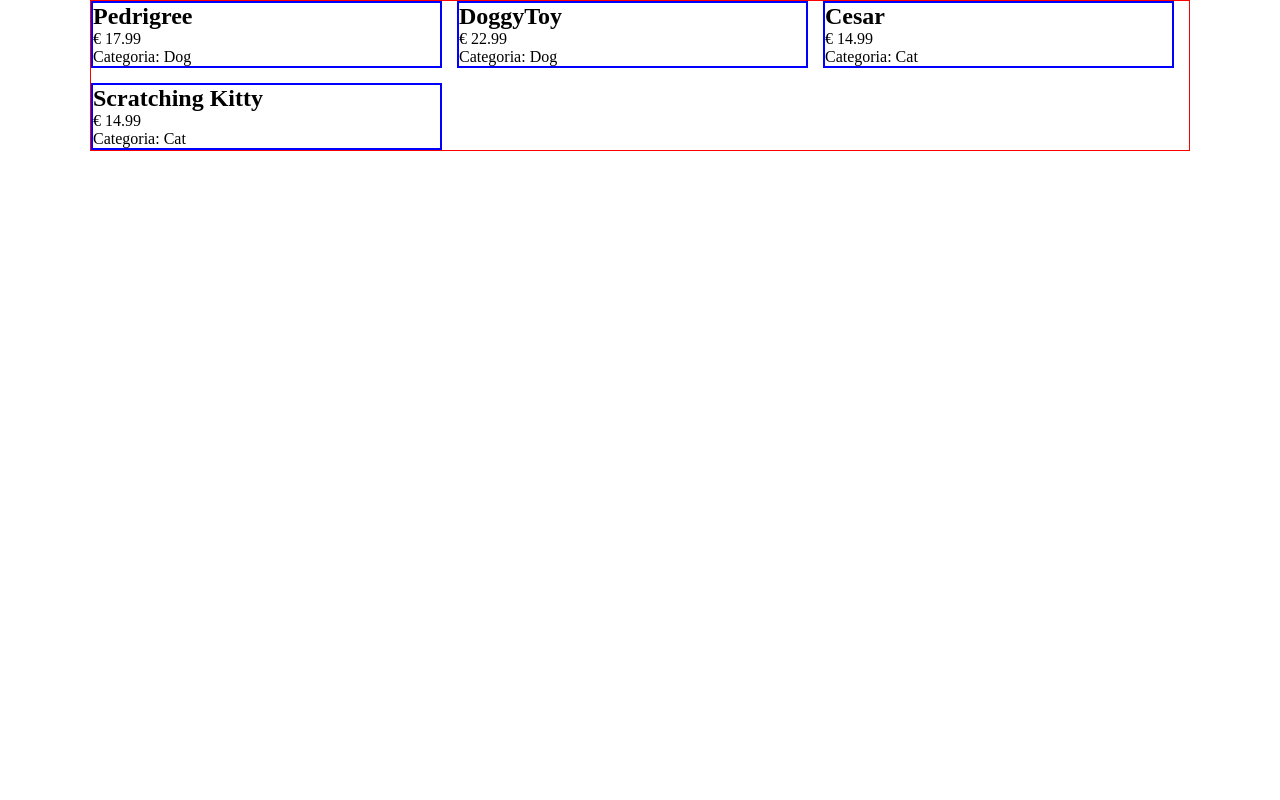
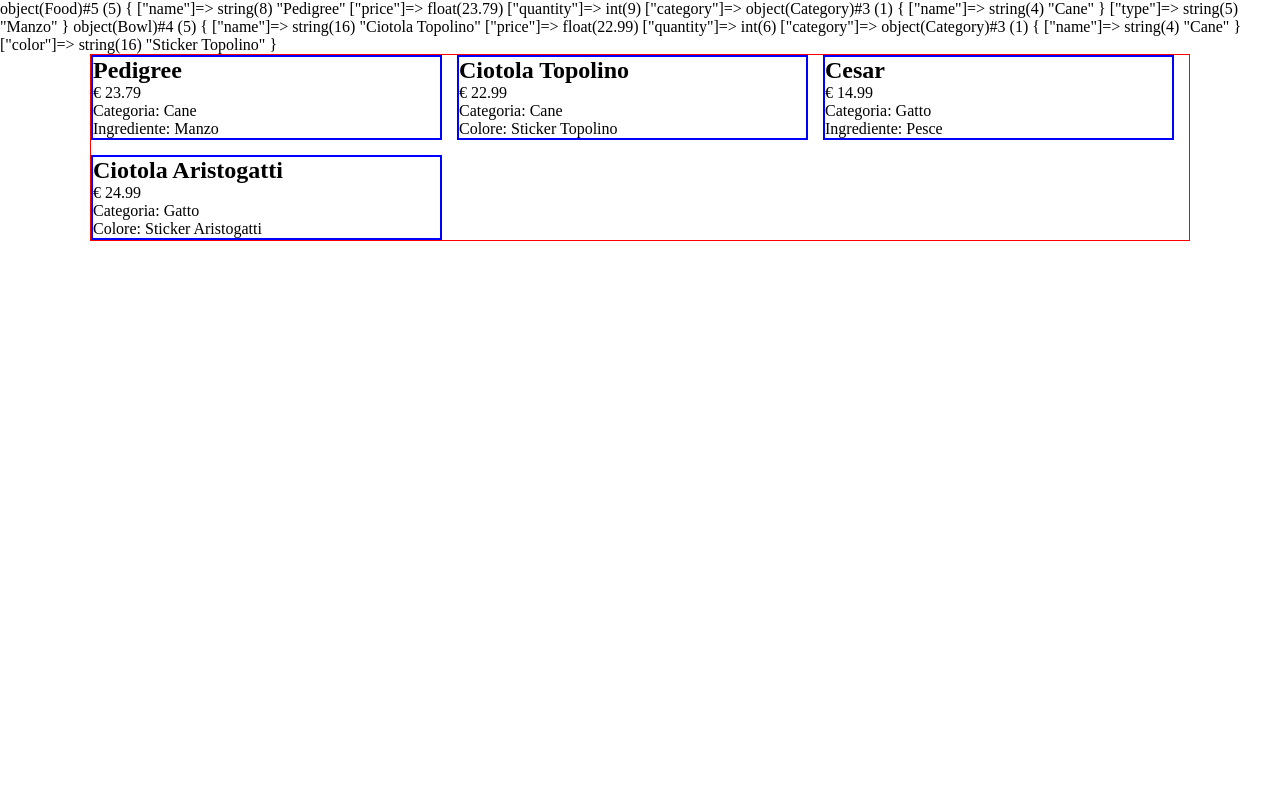
Before and after one commit to MonicaSerraWebDeveloper/php-oop-2, a PHP site: page / in a window 1280 px wide. Run offline with PHP 8.4, Linux system fonts and the light colour scheme.

Commit message:
fix: add the right sons to the product.php as more specific detail for the Products

```diff
--- /dev/null
+++ b/Models/Bowl.php
@@ -0,0 +1,14 @@
+<?php
+
+require_once __DIR__ . '/Product.php';
+
+class Bowl extends Product {
+    public $color;
+
+    public function __construct($_name, $_price, $_quantity, Category $_category, $_color) {
+        parent::__construct($_name, $_price, $_quantity, $_category);
+        $this->color = $_color;
+    }
+}
+
+?>
--- a/Models/CatCategory.php
+++ /dev/null
@@ -1,15 +0,0 @@
-<?php
-
-require_once __DIR__ . '/Product.php';
-
-class CatProduct extends Product {
-    public $furType;
-
-    public function __construct($_name, $_price, $_quantity, Category $_category, $_furType) {
-        parent::__construct($_name, $_price, $_quantity, $_category);
-        $this->furType = $_furType;
-    }
-
-}
-
-?>
--- a/Models/DogCategory.php
+++ /dev/null
@@ -1,16 +0,0 @@
-<?php
-
-require_once __DIR__ . '/Product.php';
-
-class DogProduct extends Product {
-    public $breed;
-
-    public function __construct($_name, $_price, $_quantity, Category $_category, $_breed) {
-        parent::__construct($_name, $_price, $_quantity, $_category);
-        $this->breed = $_breed;
-    }
-
-}
-
-
-?>
--- /dev/null
+++ b/Models/Food.php
@@ -0,0 +1,14 @@
+<?php
+
+require_once __DIR__ . '/Product.php';
+
+class Food extends Product {
+    public $type;
+
+    public function __construct($_name, $_price, $_quantity, Category $_category, $_type) {
+        parent::__construct($_name, $_price, $_quantity, $_category);
+        $this->type = $_type;
+    }
+}
+
+?>
--- a/Models/Shop.php
+++ b/Models/Shop.php
@@ -8,10 +8,6 @@ class Shop {
     public function __construct($_name) {
         $this->name = $_name;
     }
-
-    public function addProduct(Product $_product) {
-        $this->products[] =  $_product;
-    }
 }
 
 ?>
--- a/index.php
+++ b/index.php
@@ -1,24 +1,32 @@
 <?php
 
-require_once __DIR__ . '/Models/DogCategory.php';
-require_once __DIR__ . '/Models/CatCategory.php';
+require_once __DIR__ . '/Models/Product.php';
+require_once __DIR__ . '/Models/Food.php';
+require_once __DIR__ . '/Models/Bowl.php';
 require_once __DIR__ . '/Models/Category.php';
 require_once __DIR__ . '/Models/Shop.php';
 
 $shop = new Shop('Pet Shop');
 
-$dogCategory = new Category('Dog');
-$dogKibble = new Product('Pedrigree', 17.99, 4, $dogCategory);
-$dogToy = new Product('DoggyToy', 22.99, 6, $dogCategory);
-$shop->addProduct($dogKibble);
-$shop->addProduct($dogToy);
+// Dog Products
+$dogCategory = new Category('Cane');
+$bowlDisney = new Bowl('Ciotola Topolino', 22.99, 6, $dogCategory, 'Sticker Topolino');
+$crocchette = new Food('Pedigree', 23.79, 9, $dogCategory, 'Manzo');
+var_dump($crocchette);
+var_dump($bowlDisney);
 
 
-$catCategory = new Category('Cat');
-$catFood = new Product('Cesar', 14.99, 6, $catCategory);
-$scratchingPost = new Product('Scratching Kitty', 14.99, 6, $catCategory);
-$shop->addProduct($catFood);
-$shop->addProduct($scratchingPost);
+// Cats Products
+$catCategory = new Category('Gatto');
+$catFood = new Food('Cesar', 14.99, 6, $catCategory, 'Pesce');
+$bowlAristocats = new Bowl('Ciotola Aristogatti', 24.99, 6, $catCategory, 'Sticker Aristogatti');
+
+$products = [
+    $crocchette,
+    $bowlDisney,
+    $catFood,
+    $bowlAristocats
+];
 
 ?>
 
@@ -33,11 +41,19 @@ $shop->addProduct($scratchingPost);
 <body>
 
     <div class="product-container">
-        <?php foreach($shop->products as $product) {  ?>
+        <?php foreach($products as $product) {  ?>
+            <?php
+                $className = get_class($product);
+            ?>
         <div class="single-product">
-            <h2><?php echo $product->name ?></h2>
-            <p>€ <?php echo $product->price ?></p>
-            <div>Categoria: <?php echo $product->category->name ?></div>
+            <h2><?php echo $product->name; ?></h2>
+            <p>€ <?php echo $product->price; ?></p>
+            <div>Categoria: <?php echo $product->category->name; ?></div>
+            <?php if($className === 'Food') { ?>
+                <div>Ingrediente: <?php echo $product->type; ?></div>
+            <?php } elseif ($className === 'Bowl') { ?>
+                <div>Colore: <?php echo $product->color; ?></div>
+            <?php } ?>
         </div>
         <?php }?>
     </div>
```
